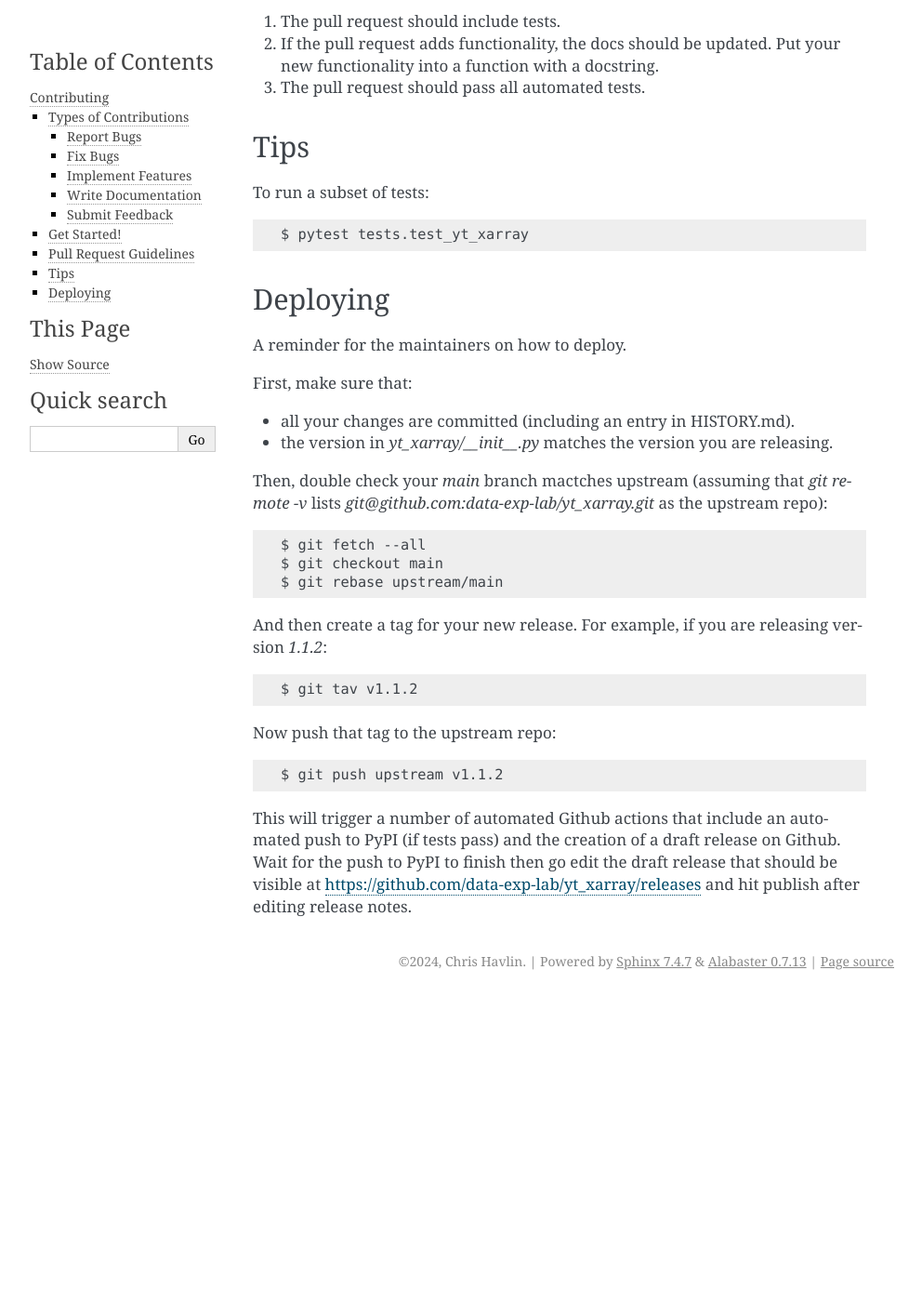
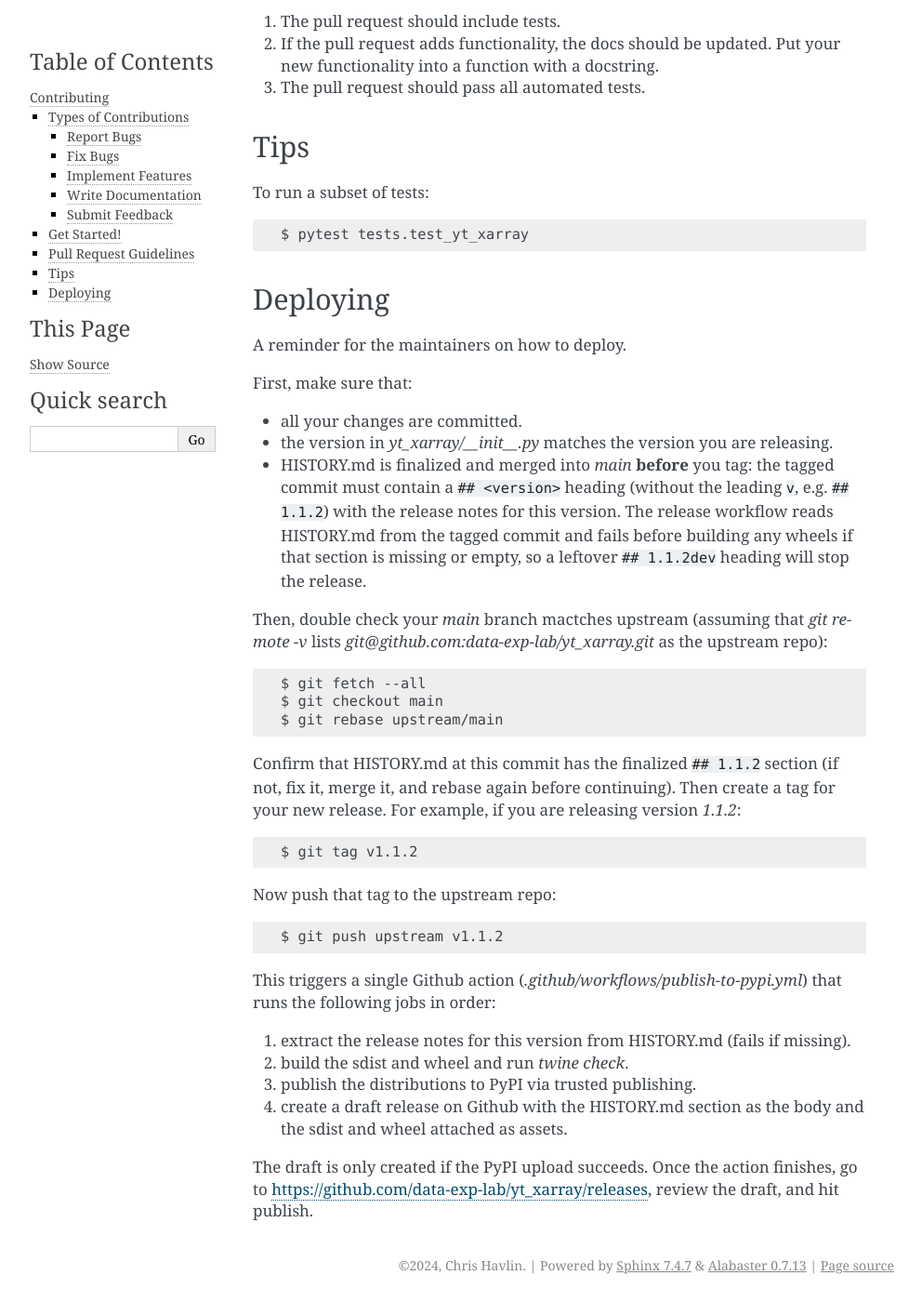
Before and after one commit to data-exp-lab/yt_xarray, a Sphinx documentation site: the page built from docs/contributing.rst, in a window 1280 px wide and 1400 px high, scrolled down 2376 px. Shown: the whole window at 93% size, without its empty margins (148-1140 px from the left). Built offline with Sphinx 7.4.7, drawn with Linux system fonts in a browser that asks for light colours; pages that are not in the unit, such as notebooks, are missing from menus; before the commit the page ends 3449 px from its top, so only the background shows below that.

Commit message:
fail early on missing history, update docs

```diff
--- a/docs/contributing.rst
+++ b/docs/contributing.rst
@@ -128,8 +128,14 @@ A reminder for the maintainers on how to deploy.
 
 First, make sure that:
 
-* all your changes are committed (including an entry in HISTORY.md).
+* all your changes are committed.
 * the version in `yt_xarray/__init__.py` matches the version you are releasing.
+* HISTORY.md is finalized and merged into `main` **before** you tag: the tagged
+  commit must contain a ``## <version>`` heading (without the leading ``v``,
+  e.g. ``## 1.1.2``) with the release notes for this version. The release
+  workflow reads HISTORY.md from the tagged commit and fails before building
+  any wheels if that section is missing or empty, so a leftover
+  ``## 1.1.2dev`` heading will stop the release.
 
 Then, double check your `main` branch mactches upstream (assuming that `git remote -v` lists
 `git@github.com:data-exp-lab/yt_xarray.git` as the upstream repo)::
@@ -138,18 +144,26 @@ Then, double check your `main` branch mactches upstream (assuming that `git remo
     $ git checkout main
     $ git rebase upstream/main
 
-And then create a tag for your new release. For example, if you are releasing
-version `1.1.2`::
+Confirm that HISTORY.md at this commit has the finalized ``## 1.1.2`` section
+(if not, fix it, merge it, and rebase again before continuing). Then create a
+tag for your new release. For example, if you are releasing version `1.1.2`::
 
 
-    $ git tav v1.1.2
+    $ git tag v1.1.2
 
 Now push that tag to the upstream repo::
 
     $ git push upstream v1.1.2
 
-This will trigger a number of automated Github actions that include an
-automated push to PyPI (if tests pass) and the creation of a draft release
-on Github. Wait for the push to PyPI to finish then go edit the draft release
-that should be visible at https://github.com/data-exp-lab/yt_xarray/releases and
-hit publish after editing release notes.
+This triggers a single Github action (`.github/workflows/publish-to-pypi.yml`)
+that runs the following jobs in order:
+
+1. extract the release notes for this version from HISTORY.md (fails if missing).
+2. build the sdist and wheel and run `twine check`.
+3. publish the distributions to PyPI via trusted publishing.
+4. create a draft release on Github with the HISTORY.md section as the body and
+   the sdist and wheel attached as assets.
+
+The draft is only created if the PyPI upload succeeds. Once the action finishes,
+go to https://github.com/data-exp-lab/yt_xarray/releases, review the draft, and
+hit publish.
```
Also changed, not shown: 1 other file.
